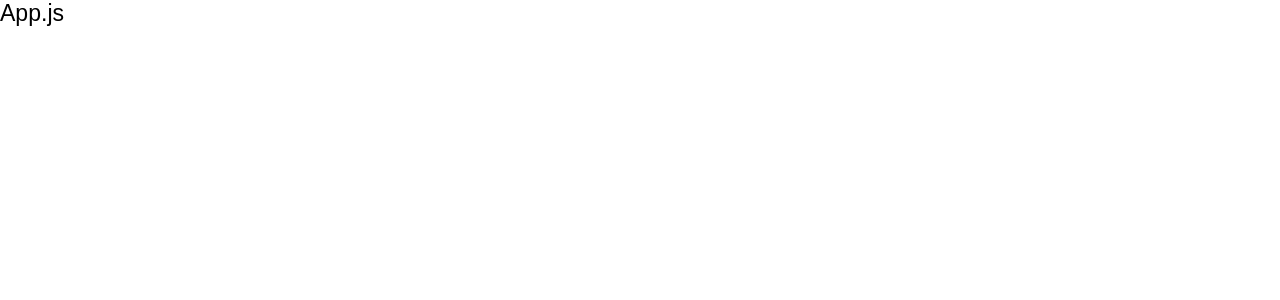
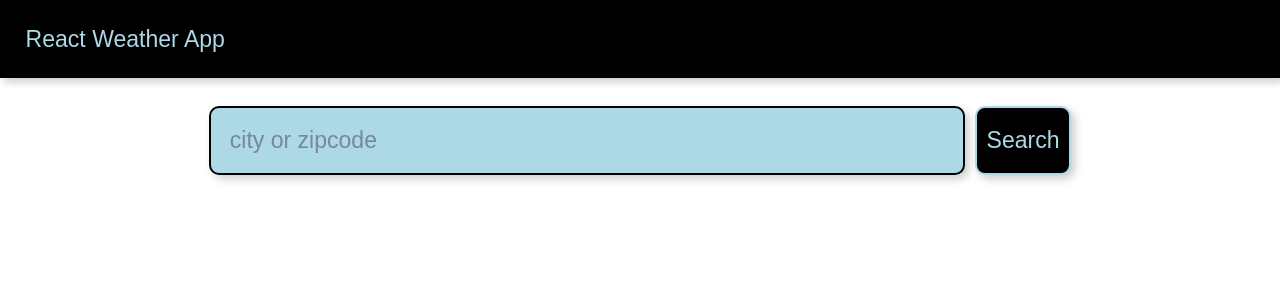
Before and after one commit to VirajSingh19/WeatherTeller, a React (Create React App) app: page / in a window 1280 px wide. Shown: the top 300 px of the page. Built offline with nearby package versions, Linux system fonts and the light colour scheme.

Commit message:
redux setup

```diff
--- /dev/null
+++ b/src/actions/index.js
@@ -0,0 +1,13 @@
+export const SEARCH = "SEARCH";
+
+/**
+ * @returns action to change section
+ * @param {String} section - 'all', 'pending','purchased'
+ */
+export function searchQuery(query) {
+  const action = {
+    type: SEARCH,
+    query,
+  };
+  return action;
+}
--- a/src/components/App.js
+++ b/src/components/App.js
@@ -1,13 +1,14 @@
 import React from "react";
 import "./App.css";
+import Nav from "./Nav/Nav";
+import Search from "./Search/Search";
 
 class App extends React.Component {
-
-
   render() {
     return (
       <div className="main">
-        App.js
+        <Nav />
+        <Search />
       </div>
     );
   }
--- /dev/null
+++ b/src/components/Nav/Nav.css
@@ -0,0 +1,5 @@
+.nav {
+    padding : 2%;
+    background: black;
+    color: lightblue;
+}
--- /dev/null
+++ b/src/components/Nav/Nav.js
@@ -0,0 +1,10 @@
+import React from "react";
+import "./Nav.css";
+
+class Nav extends React.Component {
+  render() {
+    return <div className="nav mb3 shadow-5">React Weather App</div>;
+  }
+}
+
+export default Nav;
--- /dev/null
+++ b/src/components/Search/Search.css
@@ -0,0 +1,25 @@
+.search {
+  display: flex;
+  justify-content: center;
+}
+
+.inp {
+  background: lightblue;
+  color: black;
+  border: 2px solid black;
+  border-radius: 10px;
+  padding: 1.5%;
+}
+
+::placeholder {
+    color: lightslategrey
+}
+
+.btn {
+    background: black;
+    border: 2px solid lightblue;
+    border-radius: 10px;
+    color: lightblue;
+    /* font-size: 0.9rem; */
+
+}
--- /dev/null
+++ b/src/components/Search/Search.js
@@ -0,0 +1,20 @@
+import React from "react";
+import "./Search.css";
+
+class Search extends React.Component {
+  render() {
+    return (
+      <div className="search pa2 br4">
+        <input
+          className="inp shadow-5 w-60"
+          placeholder="city or zipcode"
+          type="search"
+        />
+
+        <button className="btn ml2 shadow-5 pa2 grow">Search</button>
+      </div>
+    );
+  }
+}
+
+export default Search;
--- a/src/index.js
+++ b/src/index.js
@@ -1,7 +1,19 @@
 import React from "react";
 import App from "./components/App";
 import ReactDOM from "react-dom";
-
+import { createStore, applyMiddleware, compose } from "redux";
+import { Provider } from "react-redux";
+import rootReducer from "./reducers";
+import thunk from "redux-thunk";
 import "tachyons";
 
-ReactDOM.render(<App />, document.getElementById("root"));
+const composeEnhancer = window.__REDUX_DEVTOOLS_EXTENSION_COMPOSE__ || compose;
+const store = createStore(rootReducer, composeEnhancer(applyMiddleware(thunk)));
+store.subscribe(() => console.log("from subscribe", store.getState()));
+
+ReactDOM.render(
+  <Provider store={store}>
+    <App />
+  </Provider>,
+  document.getElementById("root")
+);
--- /dev/null
+++ b/src/reducers/index.js
@@ -0,0 +1,15 @@
+import { combineReducers } from "redux";
+import { SEARCH } from "../actions";
+
+function result(state = [], action) {
+  switch (action.type) {
+    case SEARCH:
+      return [];
+    default:
+      return state;
+  }
+}
+
+const rootReducer = combineReducers({result});
+
+export default rootReducer;
```
